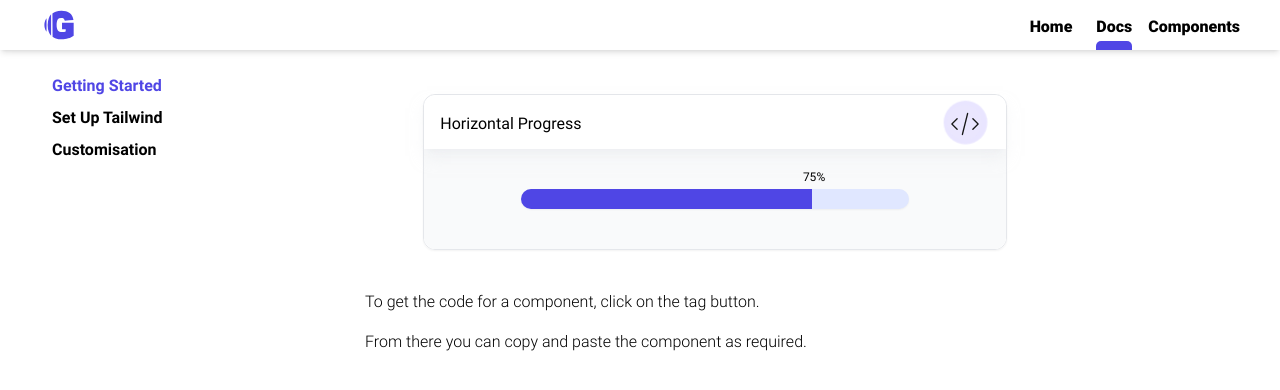
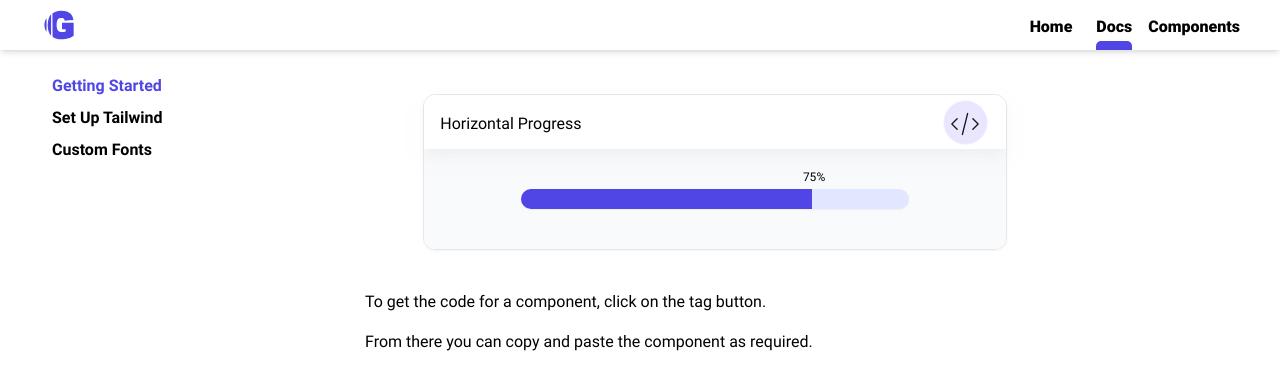
Before and after one commit to arthurfincham/gust, a React (Create React App) app: page /documentation in a window 1280 px wide. Shown: the top 390 px of the page. Built offline with nearby package versions, Linux system fonts and the light colour scheme.

Commit message:
update docs

```diff
--- a/src/siteComponents/DocCodeBlock.js
+++ b/src/siteComponents/DocCodeBlock.js
@@ -1,4 +1,4 @@
 import { CodeBlock, atomOneLight } from 'react-code-blocks';
-export default function DocCodeBlock({ lang, children }) {
-  return <CodeBlock showLineNumbers={false} text={children} theme={atomOneLight} language={lang} wrapLines />;
+export default function DocCodeBlock({ lang, children, highlight }) {
+  return <CodeBlock showLineNumbers={false} text={children} theme={atomOneLight} language={lang} wrapLines highlight={highlight} />;
 }
--- a/src/siteComponents/Documentation.js
+++ b/src/siteComponents/Documentation.js
@@ -3,11 +3,12 @@ import { useSpring, animated } from 'react-spring';
 import DocNav from './DocNav';
 import GettingStarted from './documentation/GettingStarted';
 import InstallTailwind from './documentation/InstallTailwind';
+import CustomFonts from './documentation/CustomFonts';
 export default function Documentation({ isClosed, windowWidth, setIsClosed }) {
   const docTypes = [
     { id: 1, name: 'Getting Started', doc: <GettingStarted /> },
     { id: 2, name: 'Set Up Tailwind', doc: <InstallTailwind /> },
-    { id: 3, name: 'Customisation', doc: <GettingStarted /> },
+    { id: 3, name: 'Custom Fonts', doc: <CustomFonts /> },
   ];
 
   const [liveDoc, setLiveDoc] = useState({ id: 1, name: 'Getting Started', doc: <GettingStarted /> });
--- /dev/null
+++ b/src/siteComponents/documentation/CustomFonts.js
@@ -0,0 +1,98 @@
+import DocCodeBlock from '../DocCodeBlock';
+
+export default function CustomFonts() {
+  const folderStructure = `
+> src
+  > fonts
+    > Roboto
+      - Roboto-Black.ttf
+      - Roboto-Bold.ttf
+      ...
+      - Roboto.css
+  `;
+
+  const fontFace = ` /* ./src/fonts/Roboto/Roboto.css */
+
+@font-face {
+  font-family: 'Roboto-Black';
+  src: local('Roboto-Black'), url('./Roboto-Black.ttf') format('truetype');
+}
+
+@font-face {
+  font-family: 'Roboto-Bold';
+  src: local('Roboto-Bold'), url('./Roboto-Bold.ttf') format('truetype');
+}
+  `;
+
+  const fontClasses = `/* ./src/fonts/Roboto/Roboto.css */
+...
+
+h1 {
+  font-family: 'Roboto-Black';
+}
+
+h2 {
+  font-family: 'Roboto-Bold';
+}
+
+...
+
+.roboto-black {
+  font-family: 'Roboto-Black';
+}
+
+.roboto-bold {
+  font-family: 'Roboto-Bold';
+}
+
+...
+  `;
+
+  const fontUnsized = `<h1>Title</h1>
+<p>Paragraph</p>
+`;
+
+  const fontSized = `<h1 className="text-3xl">Title</h1>
+<p className="text-md">Paragraph</p>`;
+  return (
+    <div className="w-full h-auto space-y-4 docWrapper">
+      <h2>To use a custom font, please see below.</h2>
+      <p>The current fonts are variants of Roboto which is a readily available on Google Fonts.</p>
+      <p>
+        First download the Roboto family from Google Fonts{' '}
+        <a className="text-primary underline" href="https://fonts.google.com/specimen/Roboto" alt="link to Roboto">
+          here
+        </a>
+        .
+      </p>
+      <DocCodeBlock lang="markdown">{folderStructure}</DocCodeBlock>
+      <br></br>
+      <h2>Importing Fonts</h2>
+      <p>Inside your Roboto.css file, import the fonts using Font Face.</p>
+      <DocCodeBlock lang="css">{fontFace}</DocCodeBlock>
+      <p>Then import this file in your index.css</p>
+      <br></br>
+      <h2>Configuring Fonts</h2>
+      <p>I would recommend assigning each HTML heading type to a variant, as well as creating a class for each font for later customisation.</p>
+      <DocCodeBlock lang="css">{fontClasses}</DocCodeBlock>
+      <br></br>
+      <h2>Font Sizing</h2>
+      <p>
+        Remember that Tailwind uses{' '}
+        <a className="text-primary underline" href="https://tailwindcss.com/docs/preflight" alt="Preflight Link">
+          Preflight
+        </a>
+        .
+      </p>
+      <p>This removes default margins and leaves headings unstyled.</p>
+      <DocCodeBlock lang="jsx">{fontUnsized}</DocCodeBlock>
+      <p>In this example, Heading and Paragraph will be the same size.</p>
+      <p>To change the font size, use Tailwinds classes names like t-shirt sizing.</p>
+      <DocCodeBlock lang="jsx">{fontSized} </DocCodeBlock>
+      <p>
+        If you would like to use another font, find another from Google or any other source and follow the steps above. I reccomend using a font with
+        at least 5 variants.
+      </p>
+    </div>
+  );
+}
--- a/src/siteComponents/documentation/GettingStarted.js
+++ b/src/siteComponents/documentation/GettingStarted.js
@@ -3,7 +3,7 @@ import DummyBar from '../../pubComponents/DummyBar';
 
 export default function GettingStarted() {
   return (
-    <div className="w-full h-auto space-y-4 text-md">
+    <div className="w-full h-auto space-y-4 docWrapper">
       <div className="flex justify-center w-full demoBox">
         <DummyBar min={0} max={100} value={75} />
       </div>
--- a/src/siteComponents/documentation/InstallTailwind.js
+++ b/src/siteComponents/documentation/InstallTailwind.js
@@ -1,6 +1,6 @@
 import DocCodeBlock from '../DocCodeBlock';
 export default function InstallTailwind() {
-  const configFile = `// tailwing.config.js
+  const configFile = `// ./tailwing.config.js
 
 module.exports = {
     content: ['./src/**/*.{html,js}'],
@@ -17,13 +17,13 @@ module.exports = {
   };
   `;
 
-  const imports = `// index.css
+  const imports = `// ./src/index.css
 
 @tailwind base;
 @tailwind components;
 @tailwind utilities;`;
   return (
-    <div className="w-full h-auto space-y-4 text-md roboto-regular">
+    <div className="w-full h-auto space-y-4 docWrapper">
       <p>
         To get started, install Tailwind CSS. For more details, visit the Tailwind docs{' '}
         <a className="text-indigo-600 underline" href="https://tailwindcss.com/docs/installation" alt="link to tailwind">
```
